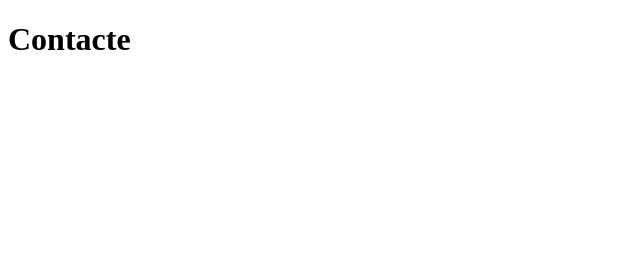
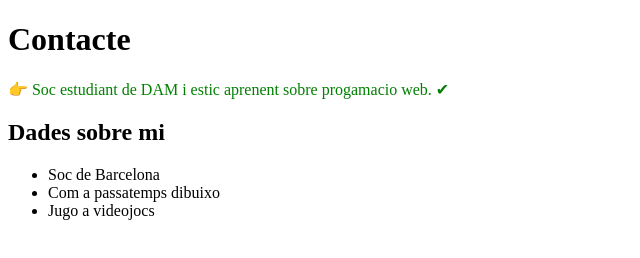
Before and after one commit to ariadnamn/DAM1M04-Exercici001, a plain HTML site: page contacte.html in a window 1280 px wide. Shown: the whole page, without its empty margins (0-640 px from the left). Drawn offline with Linux system fonts and the light colour scheme.

Commit message:
Creació de llista desordenada
He creat una llista desordenada amb tres dades inventades

```diff
--- a/contacte.html
+++ b/contacte.html
@@ -7,3 +7,10 @@
 </head>
 <body>
     <h1>Contacte</h1>
+    <p>Soc estudiant de DAM i estic aprenent sobre progamacio web.</p>
+    <h2>Dades sobre mi</h2>
+    <ul>
+        <li>Soc de Barcelona</li>
+        <li>Com a passatemps dibuixo</li>
+        <li>Jugo a videojocs</li>
+    </ul>
```
